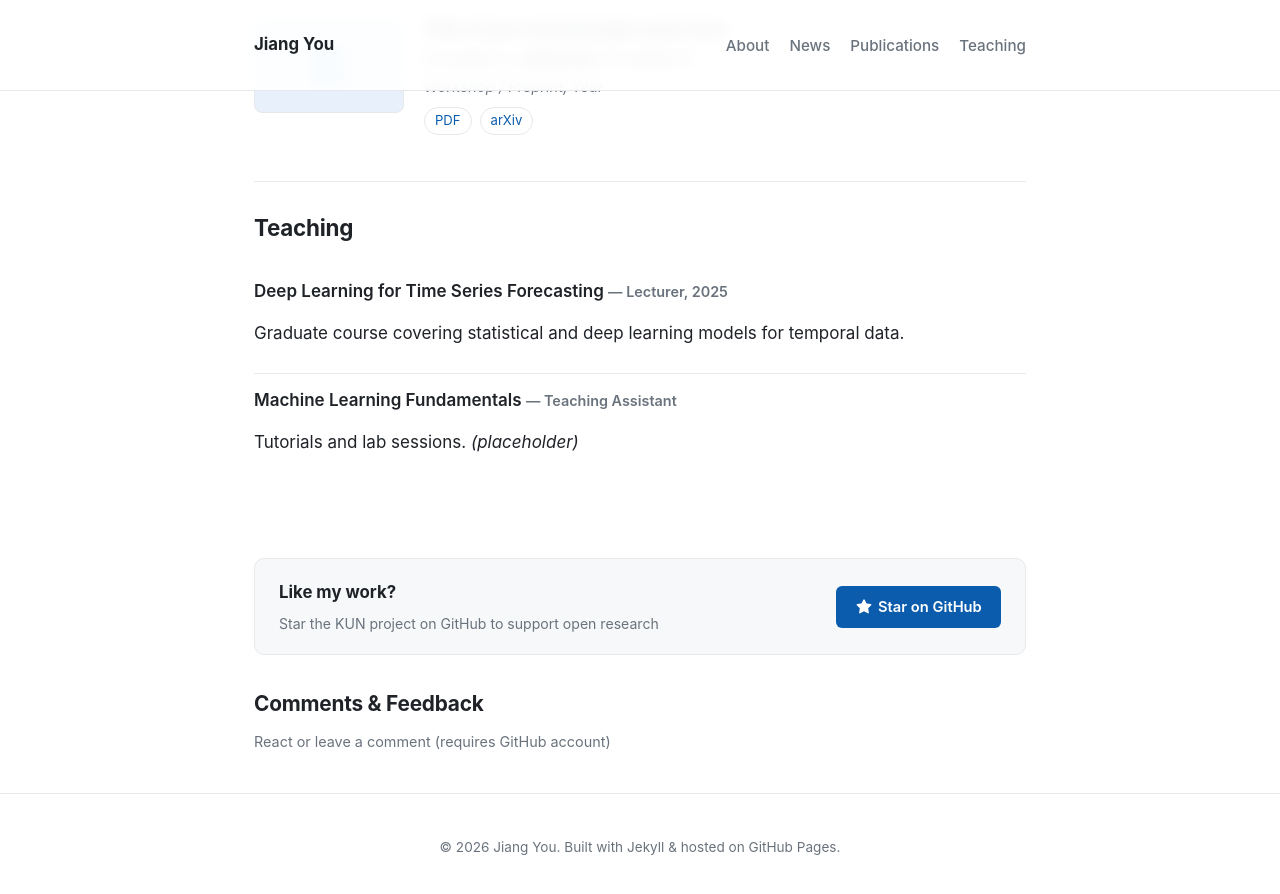
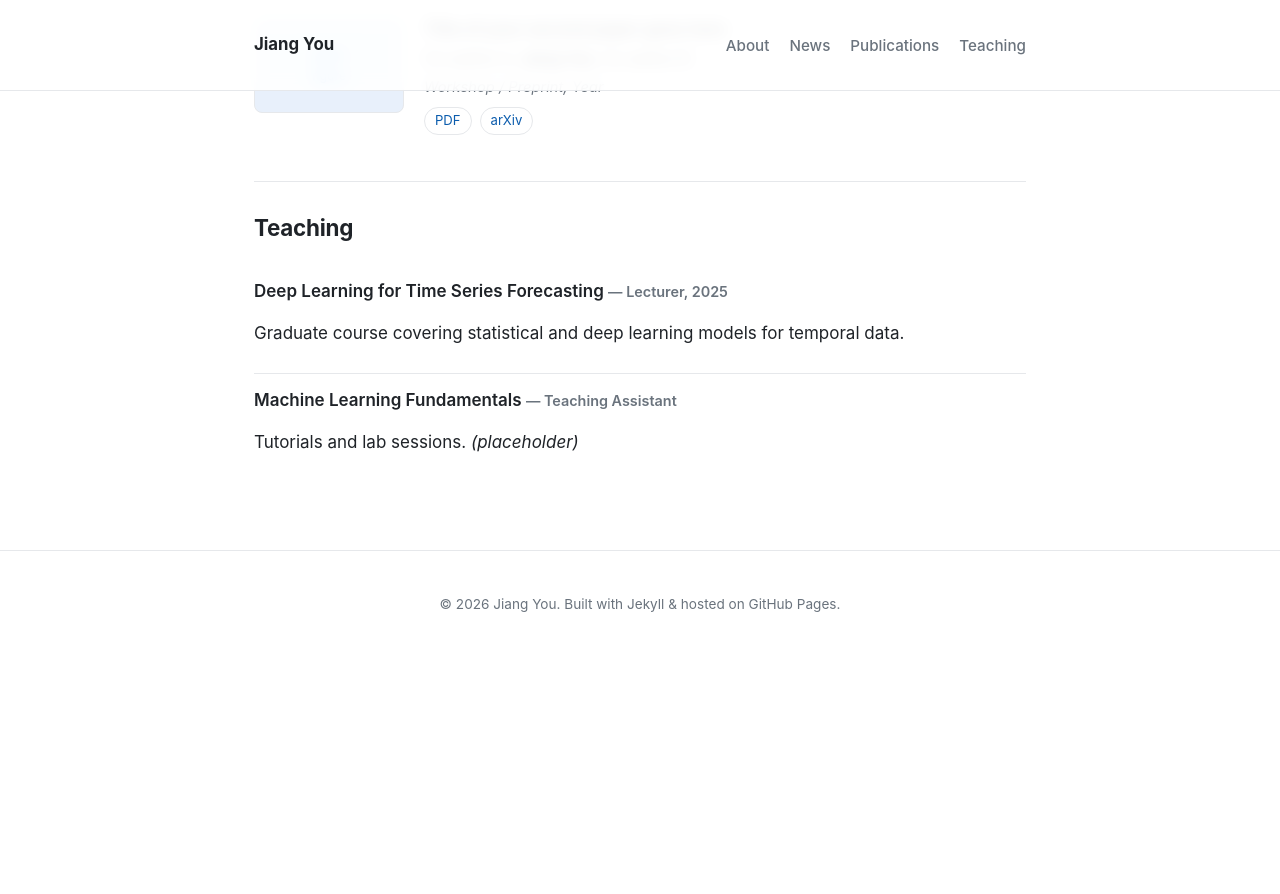
Before and after one commit to JiangYou2025/JiangYou2025.github.io, a Jekyll site: the page built from index.markdown, in a window 1280 px wide and 900 px high, scrolled down 1322 px. Shown: the top 894 px of the window. Built offline with Jekyll 4.4.1, drawn with Linux system fonts in a browser that asks for light colours; comment, search, counter and statistics services are not loaded; after the commit the page ends 1979 px from its top, so only the background shows below that.

Commit message:
Revert: remove Star banner and Giscus from homepage
Co-Authored-By: Claude Opus 4.6 (1M context) <noreply@anthropic.com>

```diff
--- a/_layouts/default.html
+++ b/_layouts/default.html
@@ -13,42 +13,6 @@
   <main>
     {{ content }}
   </main>
-  <section style="max-width:820px;margin:3rem auto 0;padding:0 1.5rem">
-    <div style="padding:1.2rem 1.5rem;border-radius:10px;background:#f6f8fa;border:1px solid #e6e8eb;display:flex;align-items:center;justify-content:space-between;flex-wrap:wrap;gap:.8rem">
-      <div>
-        <strong style="font-size:1.05rem">Like my work?</strong>
-        <p style="margin:.3rem 0 0;color:#6a737d;font-size:.88rem">Star the KUN project on GitHub to support open research</p>
-      </div>
-      <a href="https://github.com/JiangYou2025/kun" target="_blank" rel="noopener"
-         style="display:inline-flex;align-items:center;gap:.4rem;padding:.55rem 1.2rem;border-radius:6px;background:#0b5cad;color:#fff;font-weight:600;font-size:.92rem;text-decoration:none;white-space:nowrap;transition:opacity .2s"
-         onmouseover="this.style.opacity='0.85'" onmouseout="this.style.opacity='1'">
-        <svg width="16" height="16" viewBox="0 0 16 16" fill="currentColor"><path d="M8 .25a.75.75 0 0 1 .673.418l1.882 3.815 4.21.612a.75.75 0 0 1 .416 1.279l-3.046 2.97.719 4.192a.75.75 0 0 1-1.088.791L8 12.347l-3.766 1.98a.75.75 0 0 1-1.088-.79l.72-4.194L.818 6.374a.75.75 0 0 1 .416-1.28l4.21-.611L7.327.668A.75.75 0 0 1 8 .25z"/></svg>
-        Star on GitHub
-      </a>
-    </div>
-
-    <div style="margin-top:2rem">
-      <h2 style="margin-bottom:.5rem;font-size:1.3rem">Comments & Feedback</h2>
-      <p style="color:#6a737d;font-size:.9rem;margin-bottom:1.5rem">React or leave a comment (requires GitHub account)</p>
-      <script src="https://giscus.app/client.js"
-        data-repo="JiangYou2025/kun"
-        data-repo-id="R_kgDOStMZRw"
-        data-category="General"
-        data-category-id="DIC_kwDOStMZR84C-fgZ"
-        data-mapping="pathname"
-        data-strict="0"
-        data-reactions-enabled="1"
-        data-emit-metadata="0"
-        data-input-position="top"
-        data-theme="light"
-        data-lang="en"
-        data-loading="lazy"
-        crossorigin="anonymous"
-        async>
-      </script>
-    </div>
-  </section>
-
   {% include footer.html %}
   <script src="{{ '/assets/js/scripts.js' | relative_url }}"></script>
 </body>
```
